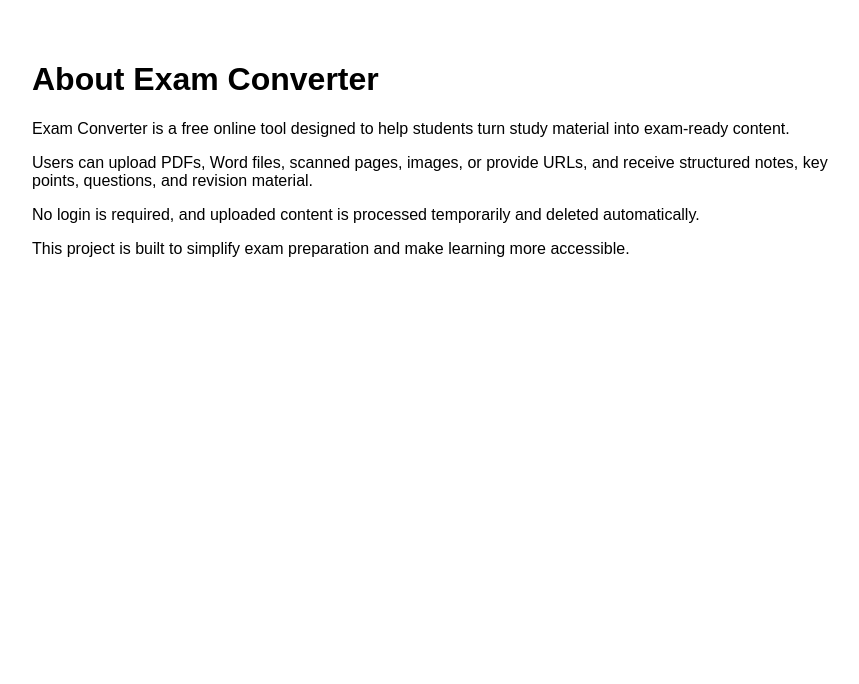
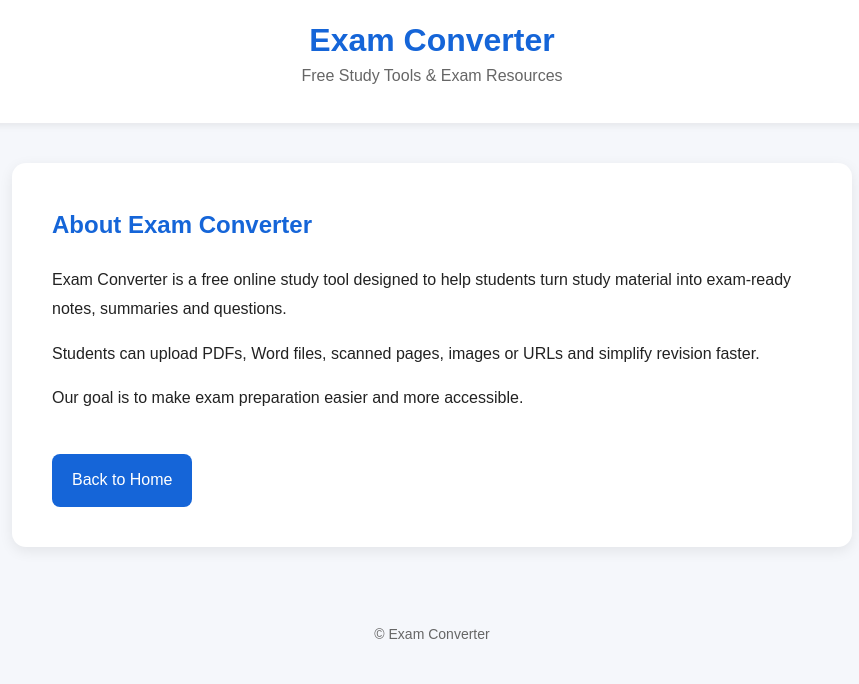
Before and after one commit to ajithogv-av/exam-converter, a plain HTML site: page about.html in a window 1280 px wide. Shown: the whole page, without its empty margins (208-1067 px from the left). Drawn offline with Linux system fonts and the light colour scheme.

Commit message:
Update about.html

```diff
--- a/about.html
+++ b/about.html
@@ -1,18 +1,30 @@
 <!DOCTYPE html>
 <html lang="en">
 <head>
-  <meta charset="UTF-8">
-  <title>About</title>
+<meta charset="UTF-8">
+<meta name="viewport" content="width=device-width, initial-scale=1.0">
+<title>About Exam Converter</title>
+<style>
+body{margin:0;font-family:Arial,sans-serif;background:#f5f7fb;color:#222;}
+header{background:#fff;padding:22px;text-align:center;box-shadow:0 2px 8px rgba(0,0,0,.08);}
+header h1{margin:0;color:#1565d8;}
+header p{margin-top:8px;color:#666;}
+.container{display:flex;justify-content:center;padding:40px 20px;}
+.card{width:100%;max-width:760px;background:#fff;padding:40px;border-radius:14px;box-shadow:0 4px 14px rgba(0,0,0,.08);line-height:1.8;}
+h2{color:#1565d8;margin-top:0;}
+.button{display:inline-block;margin-top:25px;padding:12px 20px;background:#1565d8;color:#fff;border-radius:8px;text-decoration:none;}
+footer{text-align:center;padding:25px;color:#666;font-size:14px;}
+</style>
 </head>
-<body style="font-family: Arial, sans-serif; max-width: 800px; margin: auto; padding: 40px;">
-  <h1>About Exam Converter</h1>
-
-  <p>Exam Converter is a free online tool designed to help students turn study material into exam-ready content.</p>
-
-  <p>Users can upload PDFs, Word files, scanned pages, images, or provide URLs, and receive structured notes, key points, questions, and revision material.</p>
-
-  <p>No login is required, and uploaded content is processed temporarily and deleted automatically.</p>
-
-  <p>This project is built to simplify exam preparation and make learning more accessible.</p>
+<body>
+<header><h1>Exam Converter</h1><p>Free Study Tools & Exam Resources</p></header>
+<div class="container"><div class="card">
+<h2>About Exam Converter</h2>
+<p>Exam Converter is a free online study tool designed to help students turn study material into exam-ready notes, summaries and questions.</p>
+<p>Students can upload PDFs, Word files, scanned pages, images or URLs and simplify revision faster.</p>
+<p>Our goal is to make exam preparation easier and more accessible.</p>
+<a class="button" href="index.html">Back to Home</a>
+</div></div>
+<footer><p>© Exam Converter</p></footer>
 </body>
 </html>
```
